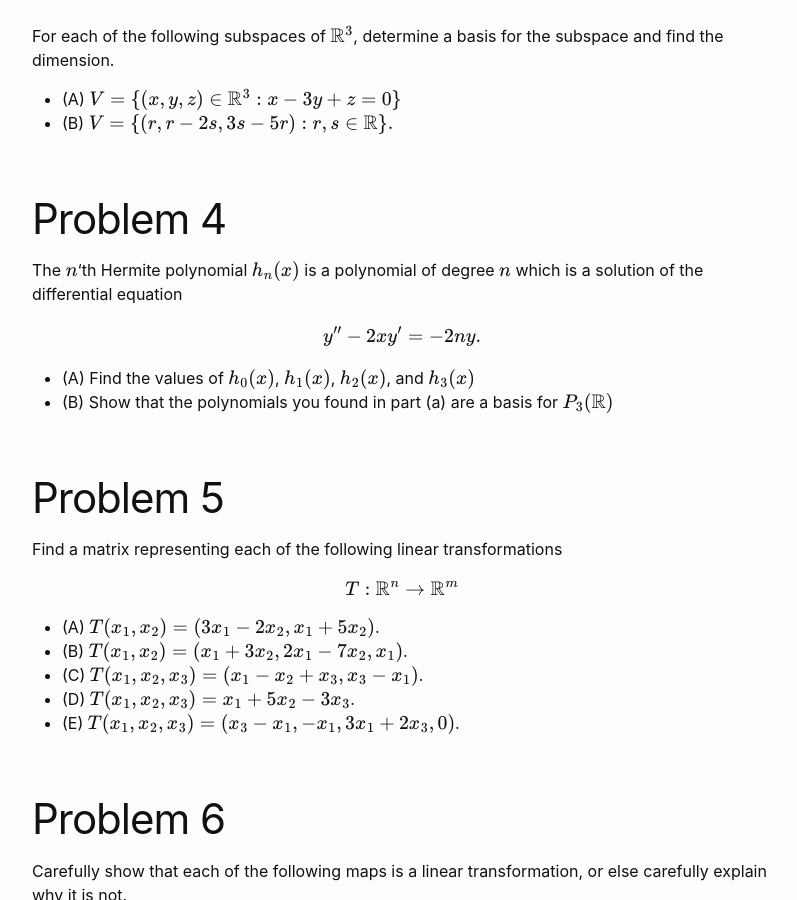
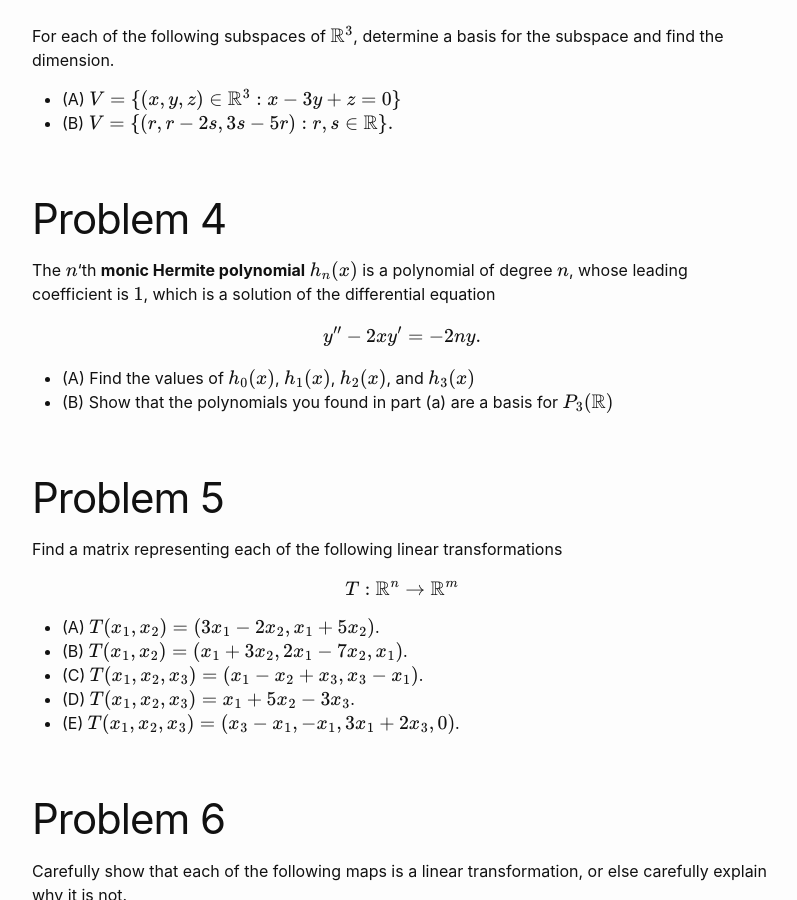
Before and after one commit to wcasper/math207spring2024, a Jekyll site: the page built from _homework/hw4.md, in a window 1280 px wide and 900 px high, scrolled down 1434 px. Shown: the whole window, without its empty margins (238-1035 px from the left). Built offline with Jekyll 4.4.1, drawn with Linux system fonts in a browser that asks for light colours.

```diff
--- a/_homework/hw4.md
+++ b/_homework/hw4.md
@@ -50,7 +50,7 @@
 
 # Problem 4
 
-The $$n$$'th Hermite polynomial $$h_n(x)$$ is a polynomial of degree $$n$$ which is a solution of the differential equation
+The $$n$$'th **monic Hermite polynomial** $$h_n(x)$$ is a polynomial of degree $$n$$, whose leading coefficient is $$1$$, which is a solution of the differential equation
 
 $$y'' - 2xy' = -2ny.$$
 
```
